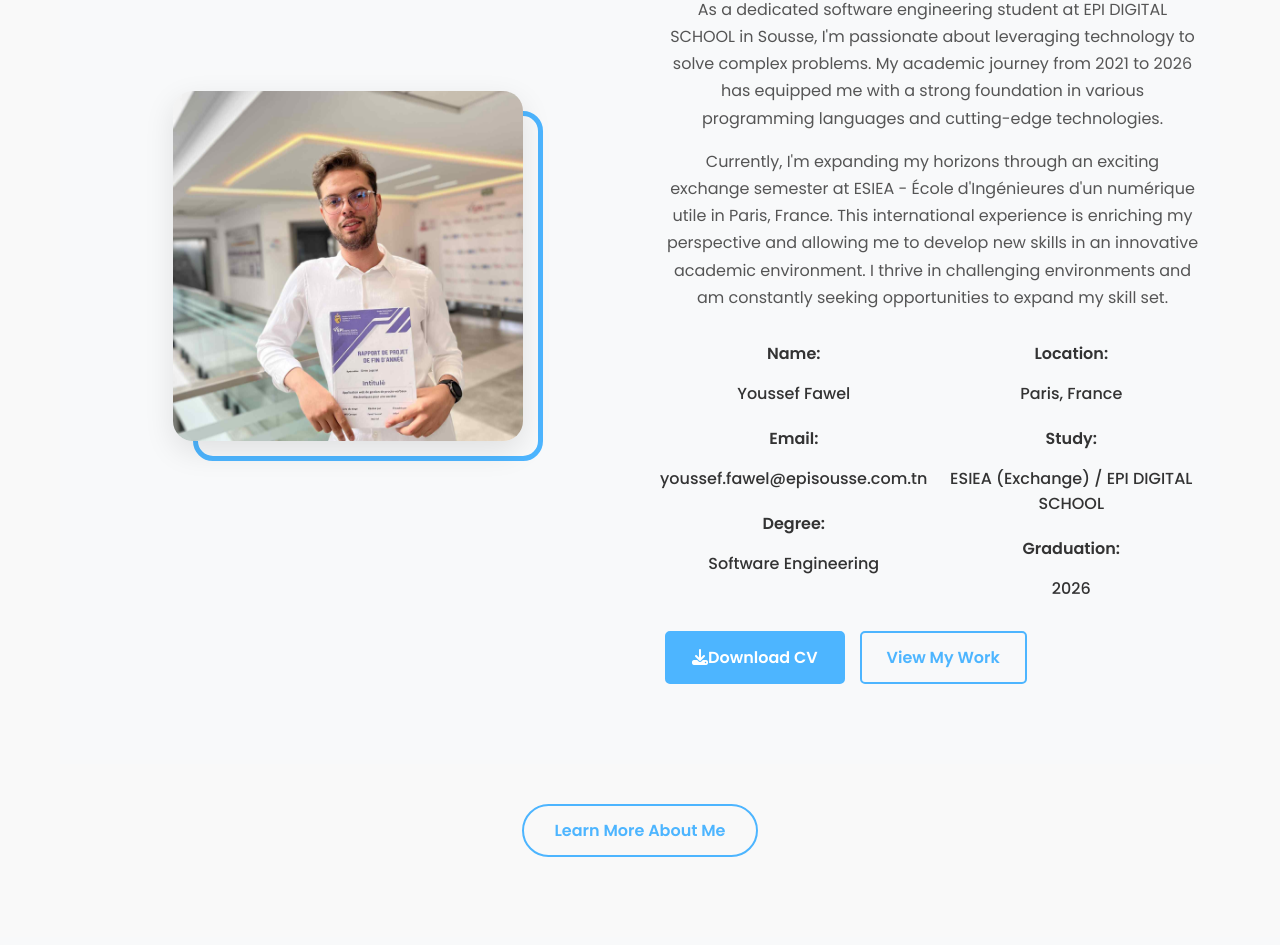
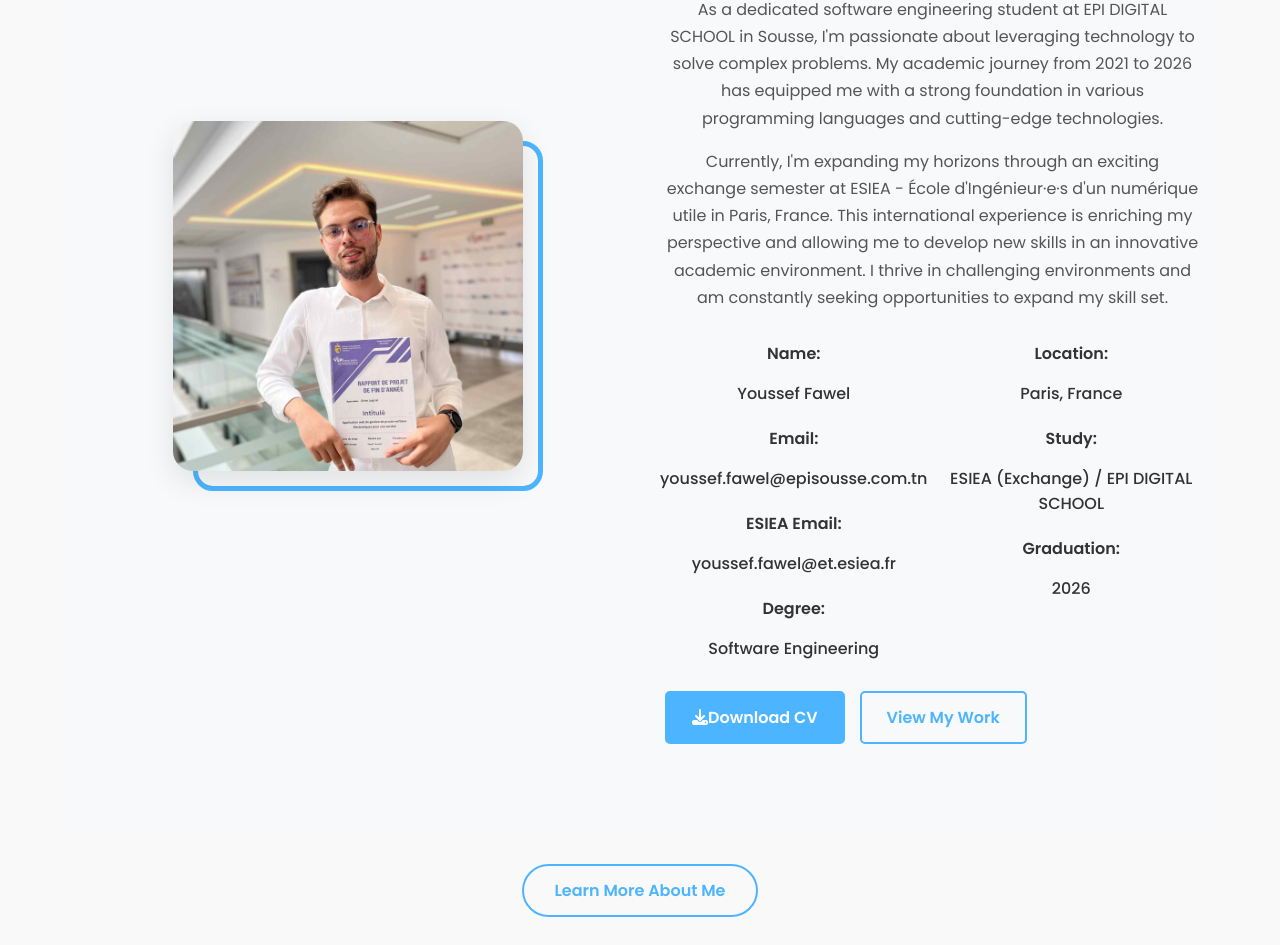
Before and after one commit to Youssef-Fawel/Portfolio, a React (Create React App) app: page / in a window 1280 px wide. Shown: the part 1270-2215 px from the top of the page. Built offline with nearby package versions, Linux system fonts and the light colour scheme.

Commit message:
Fix formatting and update ESIEA name in About.js

```diff
--- a/src/pages/About.js
+++ b/src/pages/About.js
@@ -61,7 +61,7 @@ const About = () => {
               </p>
               <p>
                 Currently, I'm expanding my horizons through an exciting exchange semester at
-                ESIEA - École d'Ingénieures d'un numérique utile in Paris, France. This
+                ESIEA - École d'Ingénieur·e·s d'un numérique utile in Paris, France. This
                 international experience is enriching my perspective and allowing me to develop
                 new skills in an innovative academic environment. I thrive in challenging
                 environments and am constantly seeking opportunities to expand my skill set.
@@ -77,6 +77,10 @@ const About = () => {
                 <div className="info-item">
                   <span className="info-title">Email:</span>
                   <span className="info-value">youssef.fawel@episousse.com.tn</span>
+                </div>
+                <div className="info-item">
+                  <span className="info-title">ESIEA Email:</span>
+                  <span className="info-value">youssef.fawel@et.esiea.fr</span>
                 </div>
                 <div className="info-item">
                   <span className="info-title">Degree:</span>
```
